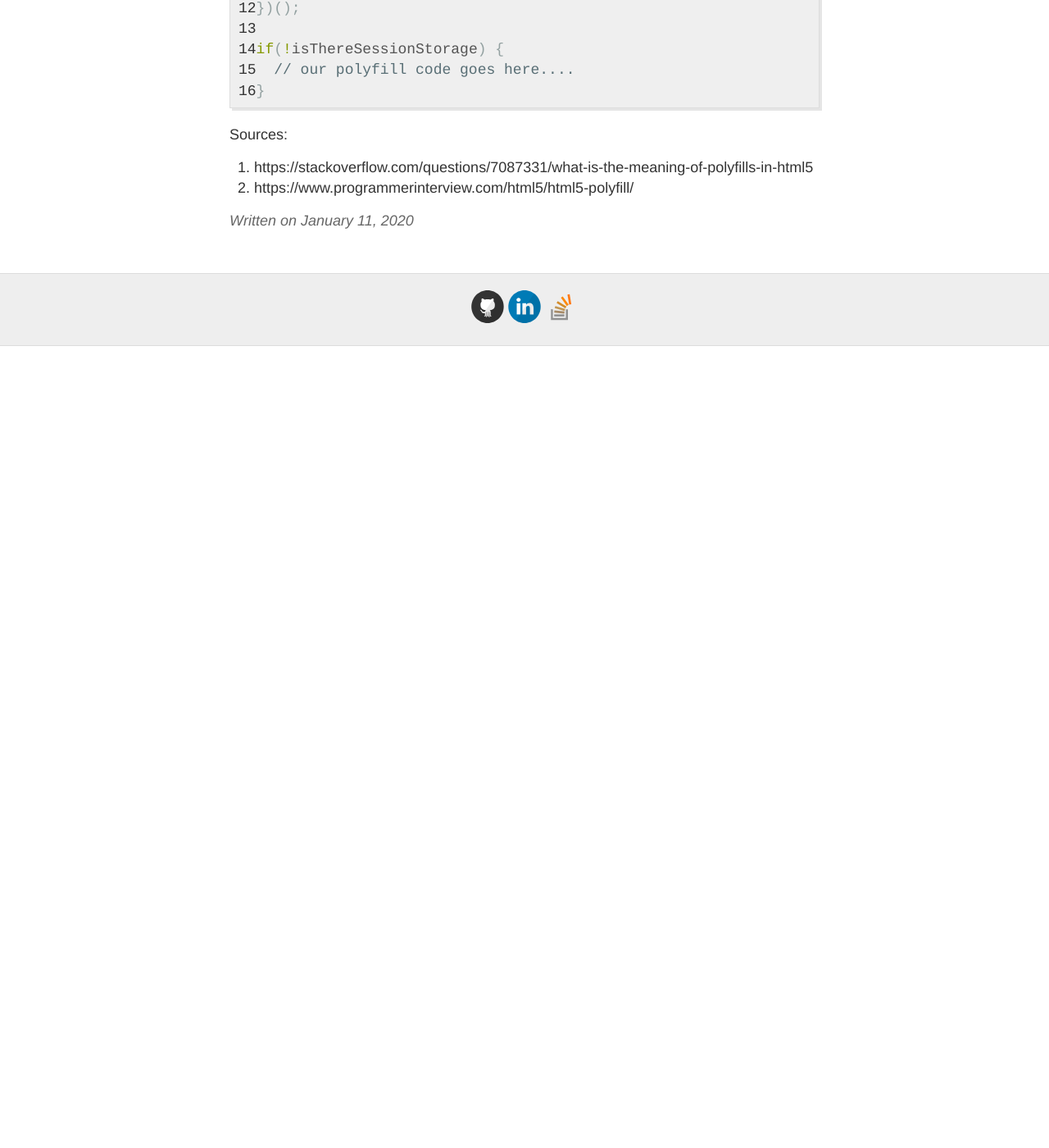
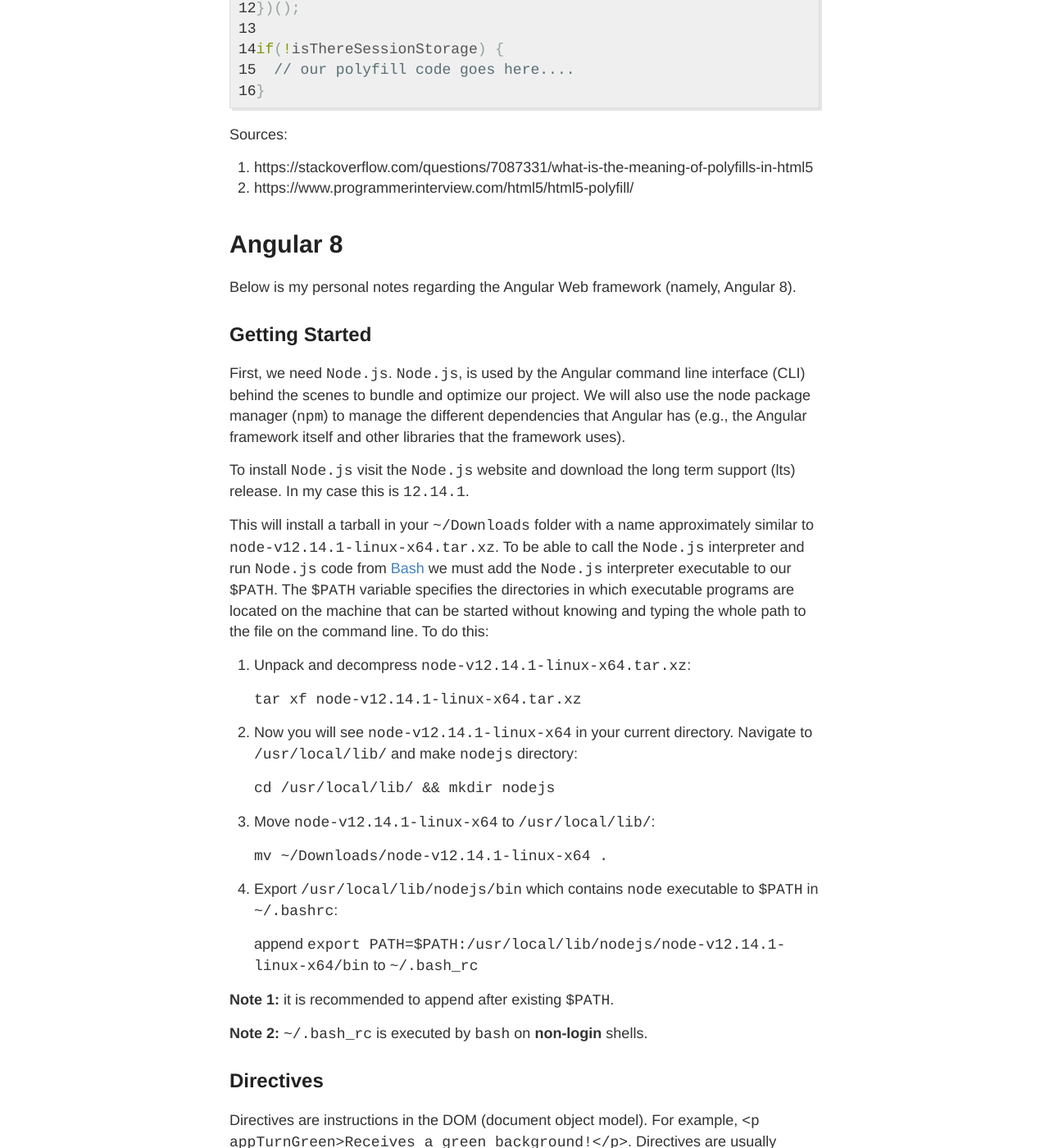
Before and after one commit to gutucristian/gutucristian.github.io, a Jekyll site: the page built from _posts/2020-01-11-Front-End-Development.md, in a window 1280 px wide and 1400 px high, scrolled down 1744 px. Shown: the whole window at 82% size. Built offline with Jekyll 4.4.1, drawn with Linux system fonts in a browser that asks for light colours; our own code applies the rules of GitHub Pages for plain Markdown files; before the commit the page ends 2166 px from its top, so only the background shows below that; some of the changed text lies outside the part shown.

Commit message:
Update 2020-01-11-Front-End-Development.md

```diff
--- a/_posts/2020-01-11-Front-End-Development.md
+++ b/_posts/2020-01-11-Front-End-Development.md
@@ -46,3 +46,56 @@
 Sources:
 1. https://stackoverflow.com/questions/7087331/what-is-the-meaning-of-polyfills-in-html5
 2. https://www.programmerinterview.com/html5/html5-polyfill/
+
+# Angular 8
+
+Below is my personal notes regarding the Angular Web framework (namely, Angular 8).
+
+## Getting Started
+
+First, we need `Node.js`. `Node.js`, is used by the Angular command line interface (CLI) behind the scenes to bundle and optimize our project. We will also use the node package manager (`npm`) to manage the different dependencies that Angular has (e.g., the Angular framework itself and other libraries that the framework uses).
+
+To install `Node.js` visit the `Node.js` website and download the long term support (lts) release. In my case this is `12.14.1`.
+
+This will install a tarball in your `~/Downloads` folder with a name approximately similar to `node-v12.14.1-linux-x64.tar.xz`. To be able to call the `Node.js` interpreter and run `Node.js` code from [Bash](https://www.gnu.org/software/bash/manual/html_node/What-is-Bash_003f.html) we must add the `Node.js` interpreter executable to our `$PATH`. The `$PATH` variable specifies the directories in which executable programs are located on the machine that can be started without knowing and typing the whole path to the file on the command line. To do this:
+
+1. Unpack and decompress `node-v12.14.1-linux-x64.tar.xz`:
+
+    `tar xf node-v12.14.1-linux-x64.tar.xz`
+
+2. Now you will see `node-v12.14.1-linux-x64` in your current directory. Navigate to `/usr/local/lib/` and make `nodejs` directory:
+
+    `cd /usr/local/lib/ && mkdir nodejs`
+
+3. Move `node-v12.14.1-linux-x64` to `/usr/local/lib/`:
+
+    `mv ~/Downloads/node-v12.14.1-linux-x64 .`
+
+4. Export `/usr/local/lib/nodejs/bin` which contains `node` executable to `$PATH` in `~/.bashrc`:
+
+    append `export PATH=$PATH:/usr/local/lib/nodejs/node-v12.14.1-linux-x64/bin` to `~/.bash_rc`
+
+**Note 1:** it is recommended to append after existing `$PATH`.
+
+**Note 2:** `~/.bash_rc` is executed by `bash` on **non-login** shells.
+
+## Directives
+
+Directives are instructions in the DOM (document object model). For example, `<p appTurnGreen>Receives a green background!</p>`. Directives are usually added with an attribute selector. Interestingly, Angular components are directives!
+
+A directive has to be defined (unless it is provided by Angular).
+
+#### `*ngIf`
+
+`*ngIf` is prefixed with `*` because it is a _structural directive_ which means that it changes the structure of the `DOM`. The purpose of `*ngIf` is to dynamically add or not add something to the `DOM`. If the element is not there, it is not hidden, it's just not there. E.g.: `<p *ngIf="serverCreated">Server {{ serverName }} was created }}</p>` will display the name of the server that was created when it was created. The expression between the `""` in `*ngIf` needs to be an expression that evaluates to `True` or `False`. It could be a variable, a function, or some inline code.
+
+#### `*ngIf` with `else`
+
+The easiest way to construct an `*ngIf` with an `else` is to use the regular `*ngIf` and negate the conditional expression. For example, `<p *ngIf="!serverCreated">No server created.</p>`. An alternative is to use an `ng-template` with local reference (marked with the prefix `#`) and then refer to it in the `else` section of the `*ngIf` directive. For example:
+
+{% highlight html linenos %}
+  <p *ngIf="serverCreated; else noServer">Server {{ serverName }} was created }}</p>
+  <ng-template #noServer>
+    <p>No server was created!</p>
+  </ng-template>
+{% endhighlight %}
```
